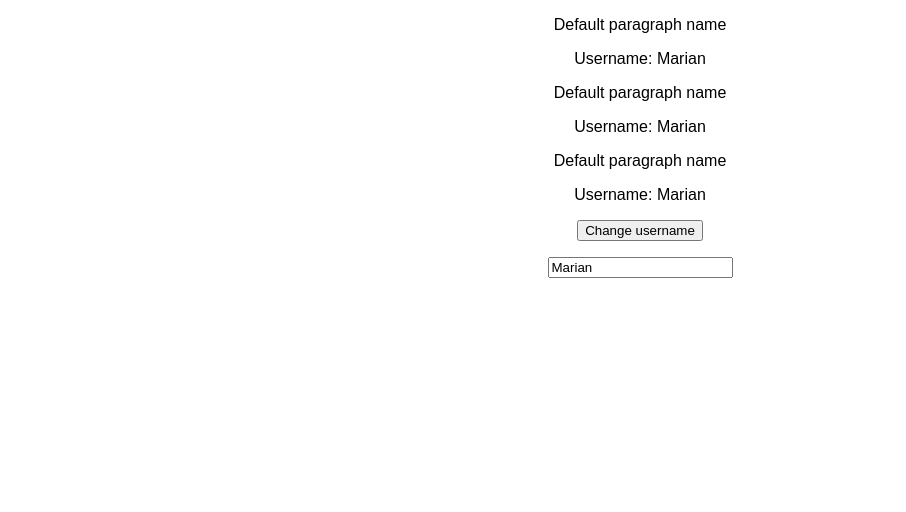
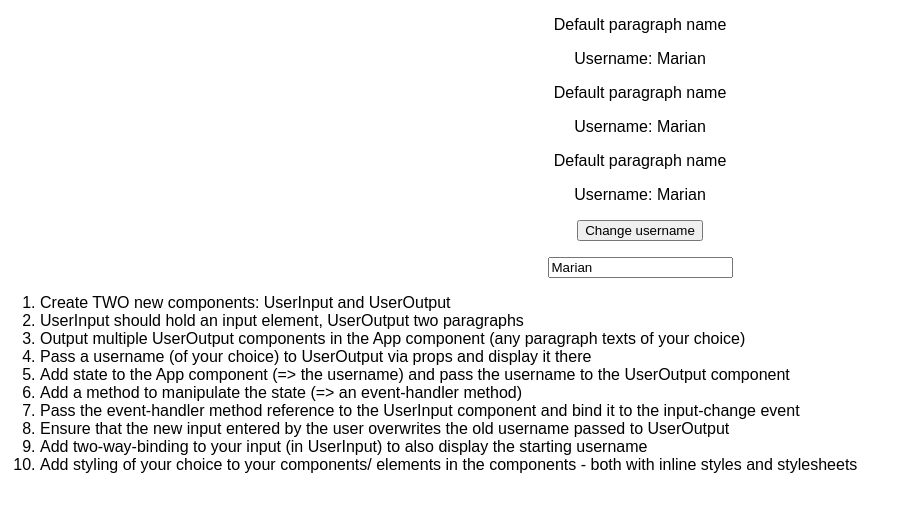
Before and after one commit to cerbin1/react-sandbox, a React (Create React App) app: page / in a window 1280 px wide. Shown: the top 512 px of the page, without its empty margins (0-906 px from the left). Built offline with nearby package versions, Linux system fonts and the light colour scheme.

Commit message:
Update first assignment content

```diff
--- a/src/assignment_1/Main.js
+++ b/src/assignment_1/Main.js
@@ -28,12 +28,27 @@
         };
 
         return (
+            <div>
                 <div className="Main">
                     <UserOutput username={this.state.username}/>
                     <UserOutput username={this.state.username}/>
                     <UserOutput username={this.state.username}/>
                     <button style={buttonStyle} onClick={this.changeUsername}>Change username</button>
                     <UserInput changed={this.changeUsernameHandler} username={this.state.username}/>
+
+                </div>
+                <div><ol>
+                    <li>Create TWO new components: UserInput and UserOutput</li>
+                    <li>UserInput should hold an input element, UserOutput two paragraphs</li>
+                    <li>Output multiple UserOutput components in the App component (any paragraph texts of your choice)</li>
+                    <li>Pass a username (of your choice) to UserOutput via props and display it there</li>
+                    <li>Add state to the App component (=> the username) and pass the username to the UserOutput component</li>
+                    <li>Add a method to manipulate the state (=> an event-handler method)</li>
+                    <li>Pass the event-handler method reference to the UserInput component and bind it to the input-change event</li>
+                    <li>Ensure that the new input entered by the user overwrites the old username passed to UserOutput</li>
+                    <li>Add two-way-binding to your input (in UserInput) to also display the starting username</li>
+                    <li>Add styling of your choice to your components/ elements in the components - both with inline styles and stylesheets</li>
+                </ol></div>
             </div>
         );
     }
```
Lines whose indentation alone changed are shown as unchanged.
